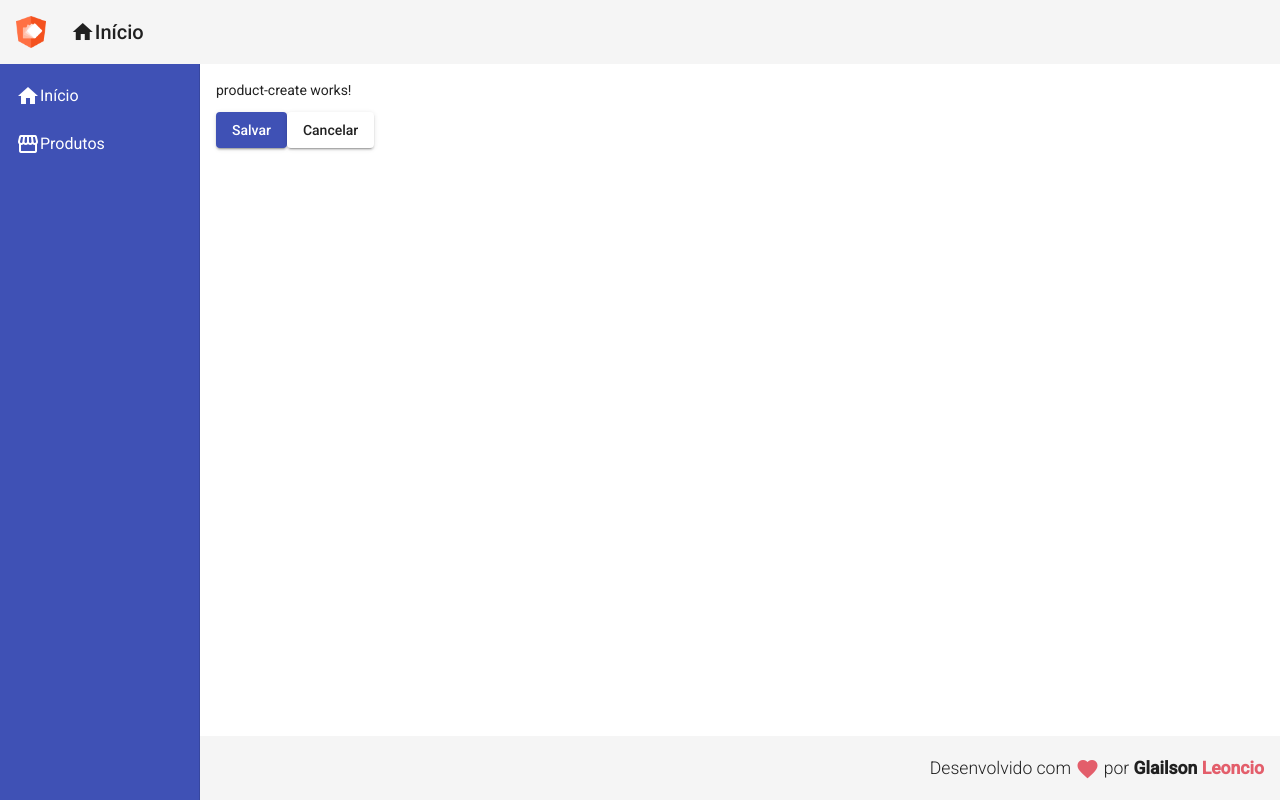
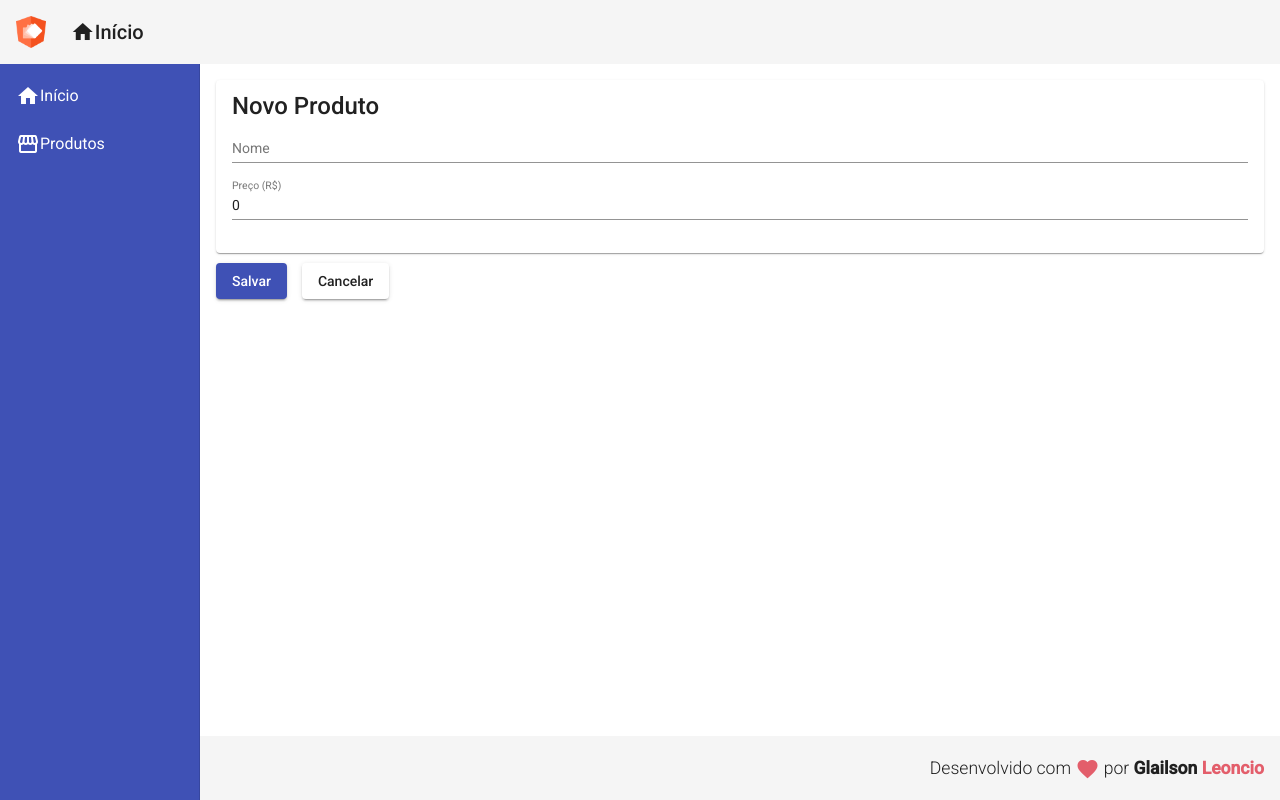
Before and after one commit to glailson/Angular, an Angular app in the folder frontend/: page /products/create in a window 1280 px wide. Built offline with nearby package versions, Linux system fonts and the light colour scheme.

Commit message:
Formulario criar produto

```diff
--- a/frontend/src/app/components/product/product-create/product-create.component.css
+++ b/frontend/src/app/components/product/product-create/product-create.component.css
@@ -0,0 +1,9 @@
+form {
+    display: flex;
+    flex-direction: column;
+}
+
+button {
+    margin-top: 10px;
+    margin-right: 15px;
+}
--- a/frontend/src/app/components/product/product-create/product-create.component.html
+++ b/frontend/src/app/components/product/product-create/product-create.component.html
@@ -1,4 +1,14 @@
-<p>product-create works!</p>
+<mat-card>
+    <mat-card-title>Novo Produto</mat-card-title>
+    <form>
+        <mat-form-field>
+            <input matInput placeholder="Nome" [(ngModel)]="product.name" name="name">
+        </mat-form-field>
+        <mat-form-field>
+            <input matInput placeholder="Preço (R$)" [(ngModel)]="product.price" name="price">
+        </mat-form-field>
+    </form>
+</mat-card>
 
 <button mat-raised-button (click)="createProduct()" color="primary">
     Salvar
```
Also changed, not shown: frontend/src/app/app.module.ts (+9 -1 lines), frontend/src/app/components/product/product-create/product-create.component.ts (line endings or trailing spaces), 1 other file (tests, documents, lock files or other folders).
